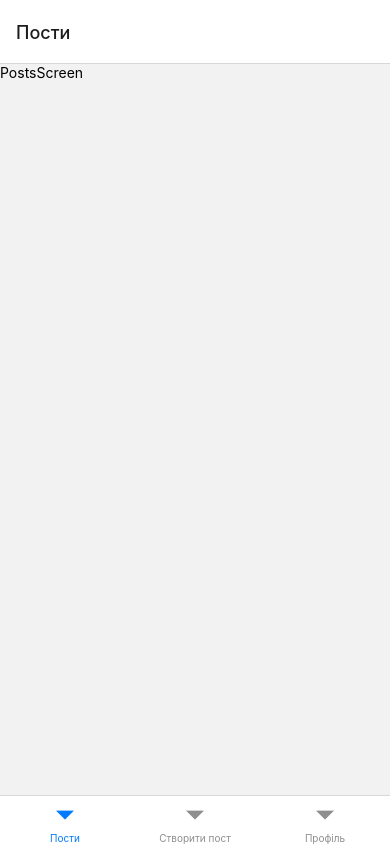
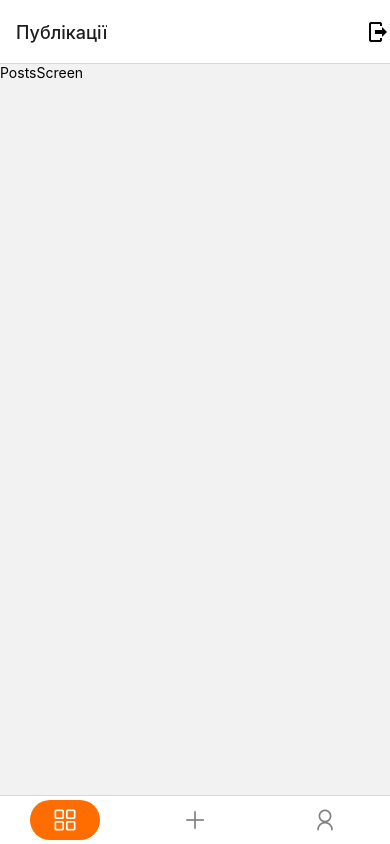
Before and after one commit to Tonya-Shyva/react-native-app-hw, a React Native app: screen /home in a window 390 px wide. Built offline with nearby package versions, Linux system fonts and the light colour scheme.

Commit message:
navigation done

```diff
--- a/App.js
+++ b/App.js
@@ -3,20 +3,12 @@ import { useFonts } from "expo-font";
 import * as SplashScreen from "expo-splash-screen";
 import { Dimensions, StyleSheet, View } from "react-native";
 import { NavigationContainer } from "@react-navigation/native";
+import { useRoute } from "./router";
 
 SplashScreen.preventAutoHideAsync();
 
-import { createStackNavigator } from "@react-navigation/stack";
-import { createBottomTabNavigator } from "@react-navigation/bottom-tabs";
-import { Registration } from "./Screens/RegistrationScreen";
-import { Login } from "./Screens/LoginScreen";
-import { PostsScreen } from "./Screens/PostsScreen";
-import { CreatePostScreen } from "./Screens/CreatePostsScreen";
-import { ProfileScreen } from "./Screens/ProfileScreen";
-const Stack = createStackNavigator();
-const BottomTab = createBottomTabNavigator();
-
 export default function App() {
+  const routing = useRoute(true);
   const [fontsLoaded] = useFonts({
     Roboto400: require("./assets/fonts/Roboto/Roboto-Regular.ttf"),
     Roboto500: require("./assets/fonts/Roboto/Roboto-Medium.ttf"),
@@ -50,11 +42,7 @@ export default function App() {
   return (
     <NavigationContainer>
       <View style={styles.appContainer} onLayout={onLayoutRootView}>
-        <BottomTab.Navigator>
-          <BottomTab.Screen name="Пости" component={PostsScreen} />
-          <BottomTab.Screen name="Створити пост" component={CreatePostScreen} />
-          <BottomTab.Screen name="Профіль" component={ProfileScreen} />
-        </BottomTab.Navigator>
+        {routing}
       </View>
     </NavigationContainer>
   );
@@ -66,16 +54,3 @@ const styles = StyleSheet.create({
     // alignItems: "stretch",
   },
 });
-
-// <Stack.Navigator>
-//   <Stack.Screen
-//     name="Реєстрація"
-//     component={Registration}
-//     options={{ headerShown: false }}
-//   />
-//   <Stack.Screen
-//     name="Логін"
-//     component={Login}
-//     options={{ headerShown: false }}
-//   />
-// </Stack.Navigator>;
--- a/Screens/CreatePostsScreen.js
+++ b/Screens/CreatePostsScreen.js
@@ -15,7 +15,7 @@ import {
   ScrollView,
 } from "react-native";
 
-export const CreatePostScreen = () => {
+export const CreatePostsScreen = ({ navigation }) => {
   return (
     <View>
       <Text>CreatePostScreen</Text>
--- a/Screens/Home.js
+++ b/Screens/Home.js
@@ -1,3 +1,75 @@
 import { createBottomTabNavigator } from "@react-navigation/bottom-tabs";
+import { StyleSheet, Pressable, TouchableOpacity, View } from "react-native";
+import { AntDesign, MaterialCommunityIcons } from "@expo/vector-icons";
+import { ProfileScreen } from "./ProfileScreen";
+import { PostsScreen } from "./PostsScreen";
+import { CreatePostsScreen } from "./CreatePostsScreen";
+const BottomTab = createBottomTabNavigator();
 
-const Tabs = createBottomTabNavigator();
+export const Home = () => {
+  //   const dispatch = useDispatch();
+
+  //   const logOutHandler = () => {
+  //     dispatch(logOut());
+  //   };
+
+  return (
+    <BottomTab.Navigator
+      style={{ paddingTop: 9, height: 83 }}
+      screenOptions={({ route }) => ({
+        tabBarShowLabel: false,
+        tabBarIcon: ({ focused, color, size }) => {
+          let iconName = "";
+
+          if (route.name === "Публікації") {
+            iconName = "appstore-o";
+          } else if (route.name === "Створити публикацію") {
+            iconName = "plus";
+          } else if (route.name === "Профіль") {
+            iconName = "user";
+          }
+
+          return (
+            <View
+              style={{
+                ...styles.container,
+                backgroundColor: focused ? "#FF6C00" : "#fff",
+              }}
+            >
+              <AntDesign name={iconName} color={color} size={24} />
+            </View>
+          );
+        },
+        tabBarActiveTintColor: "#fff",
+        tabBarInactiveTintColor: "gray",
+      })}
+    >
+      <BottomTab.Screen
+        name="Публікації"
+        component={PostsScreen}
+        options={{
+          headerRight: () => (
+            <Pressable onPress="">
+              <MaterialCommunityIcons name="logout" size={24} color="black" />
+            </Pressable>
+          ),
+        }}
+      />
+      <BottomTab.Screen
+        name="Створити публикацію"
+        component={CreatePostsScreen}
+      />
+      <BottomTab.Screen name="Профіль" component={ProfileScreen} />
+    </BottomTab.Navigator>
+  );
+};
+
+const styles = StyleSheet.create({
+  container: {
+    width: 70,
+    height: 40,
+    borderRadius: 20,
+    alignItems: "center",
+    justifyContent: "center",
+  },
+});
--- a/Screens/PostsScreen.js
+++ b/Screens/PostsScreen.js
@@ -9,7 +9,7 @@ import {
   VirtualizedList,
 } from "react-native";
 
-export const PostsScreen = () => {
+export const PostsScreen = ({ navigation }) => {
   const [posts, setPosts] = useState([]);
   const [avatar, setAvatar] = useState(null);
   //   const name = useSelector(selectName);
--- a/Screens/ProfileScreen.js
+++ b/Screens/ProfileScreen.js
@@ -69,8 +69,6 @@ const styles = StyleSheet.create({
     borderTopLeftRadius: 20,
     borderTopRightRadius: 20,
     position: "relative",
-    marginLeft: 16,
-    marginRight: 16,
   },
   post: {
     backgroundColor: "#ccc",
--- /dev/null
+++ b/router.js
@@ -0,0 +1,52 @@
+import { createBottomTabNavigator } from "@react-navigation/bottom-tabs";
+import { createStackNavigator } from "@react-navigation/stack";
+import React from "react";
+import { StyleSheet } from "react-native";
+import { CreatePostsScreen } from "./Screens/CreatePostsScreen";
+import { Home } from "./Screens/Home";
+import { Login } from "./Screens/LoginScreen";
+import { PostsScreen } from "./Screens/PostsScreen";
+import { ProfileScreen } from "./Screens/ProfileScreen";
+import { Registration } from "./Screens/RegistrationScreen";
+
+const Stack = createStackNavigator();
+const BottomTab = createBottomTabNavigator();
+
+export const useRoute = (isAuth) => {
+  if (!isAuth) {
+    return (
+      <Stack.Navigator>
+        <Stack.Screen
+          name="Реєстрація"
+          component={Registration}
+          options={{ headerShown: false }}
+        />
+        <Stack.Screen
+          name="Логін"
+          component={Login}
+          options={{ headerShown: false }}
+        />
+      </Stack.Navigator>
+    );
+  }
+  return (
+    <Stack.Navigator initialRouteName="Home" style={styles.navBox}>
+      <Stack.Screen
+        name="home"
+        component={Home}
+        options={{ headerShown: false }}
+      />
+      {/* <Stack.Screen name="Map" component={Map} />
+      <Stack.Screen name="CommentsScreen" component={CommentsScreen} />
+      <Stack.Screen name="PostItem" component={PostItem} /> */}
+    </Stack.Navigator>
+  );
+};
+
+const styles = StyleSheet.create({
+  navBox: {
+    padding: 16,
+
+    borderColor: "red",
+  },
+});
```
Also changed, not shown: package.json (+8 -1 lines), 1 other file (tests, documents, lock files or other folders).
